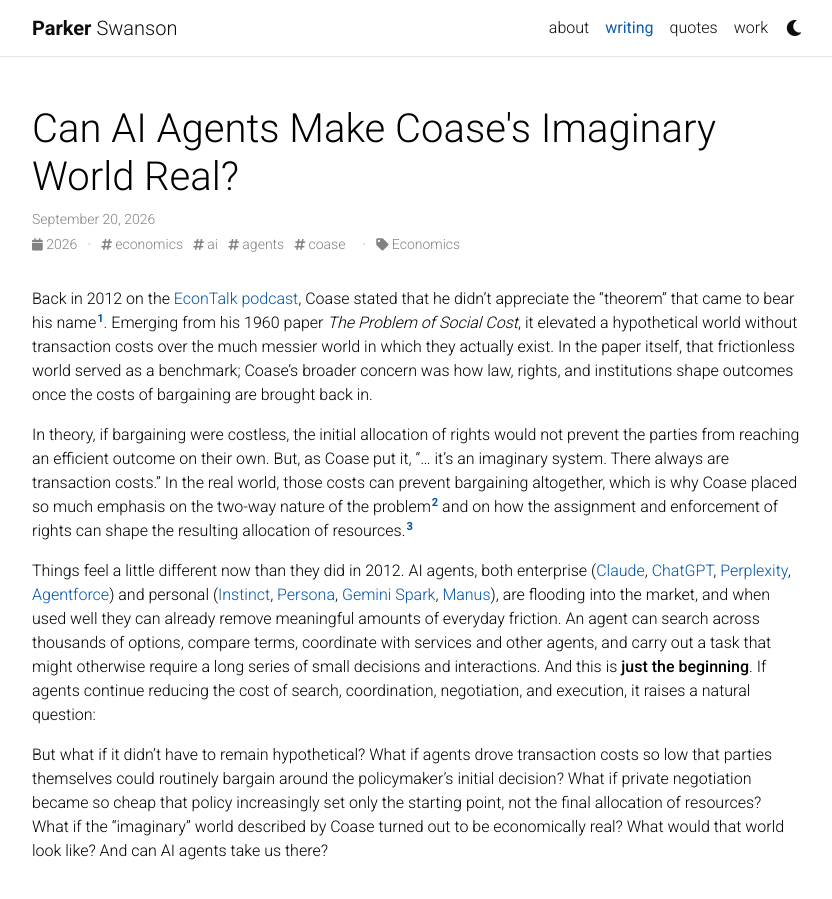
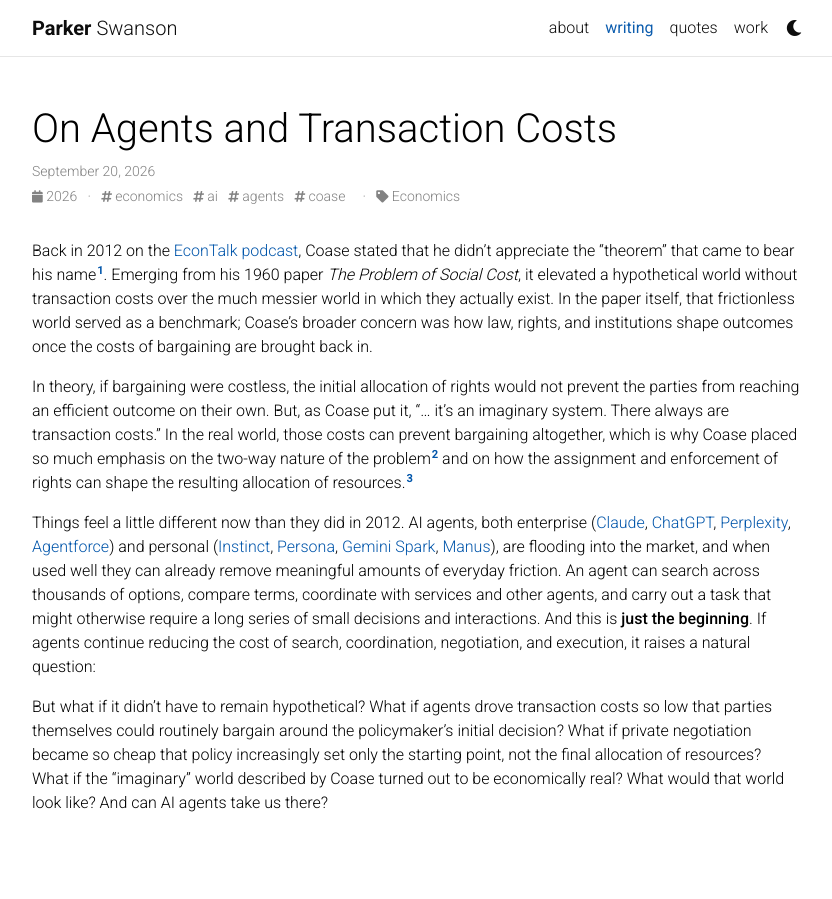
Before and after one commit to parkerswanson19/parkerswanson19.github.io, a Jekyll site: the page built from _posts/2026-09-20-coase-ai-agents.md, in a window 1280 px wide. Shown: the whole page, without its empty margins (223-1055 px from the left). Built offline with Jekyll 4.4.1, drawn with Linux system fonts in a browser that asks for light colours; comment, search, counter and statistics services are not loaded; a style sheet for code colours, icons or effects is not loaded.

Commit message:
Rename Coase essay

```diff
--- a/_posts/2026-09-20-coase-ai-agents.md
+++ b/_posts/2026-09-20-coase-ai-agents.md
@@ -1,8 +1,8 @@
 ---
 layout: post
-title:  Can AI Agents Make Coase's Imaginary World Real?
+title:  On Agents and Transaction Costs
 date:   2026-09-20 13:45:00
-description: Can AI Agents Make Coase's Imaginary World Real?
+description: On Agents and Transaction Costs
 tags: economics ai agents coase
 categories: Economics
 ---
```
